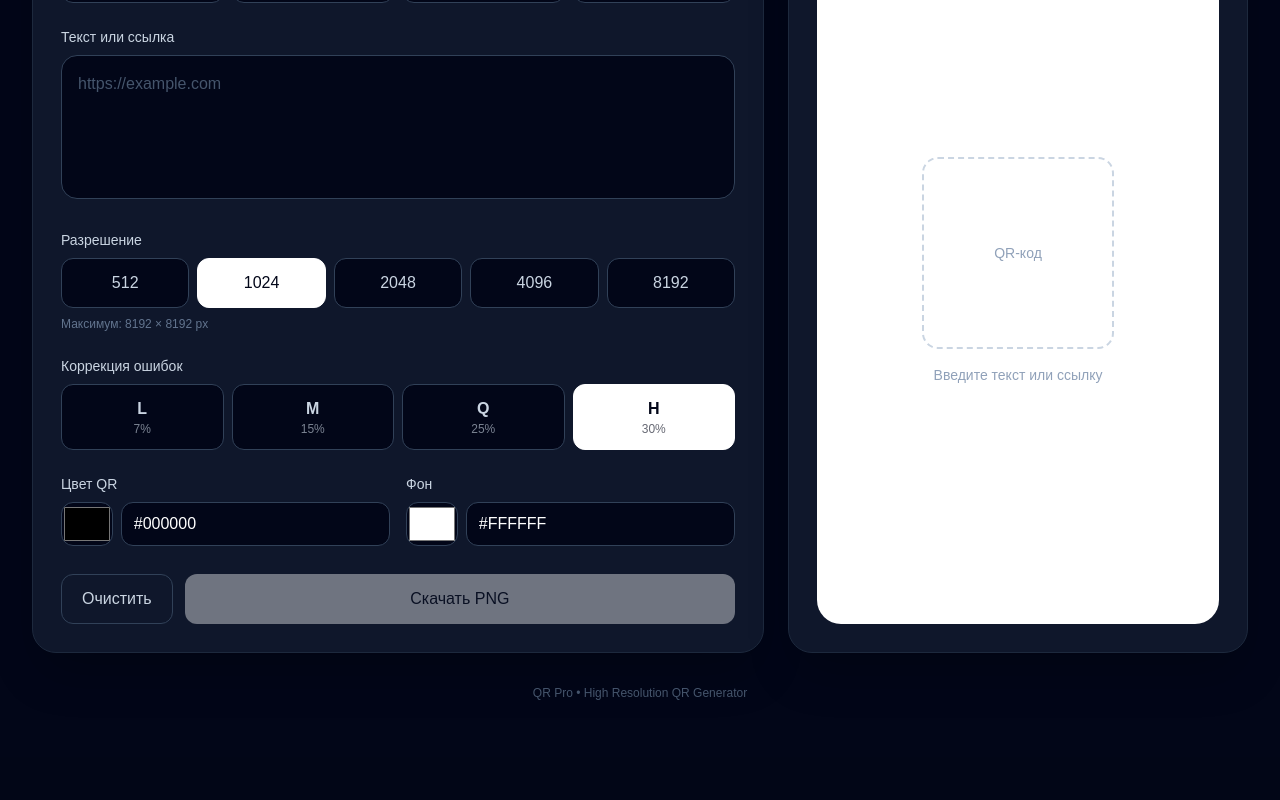
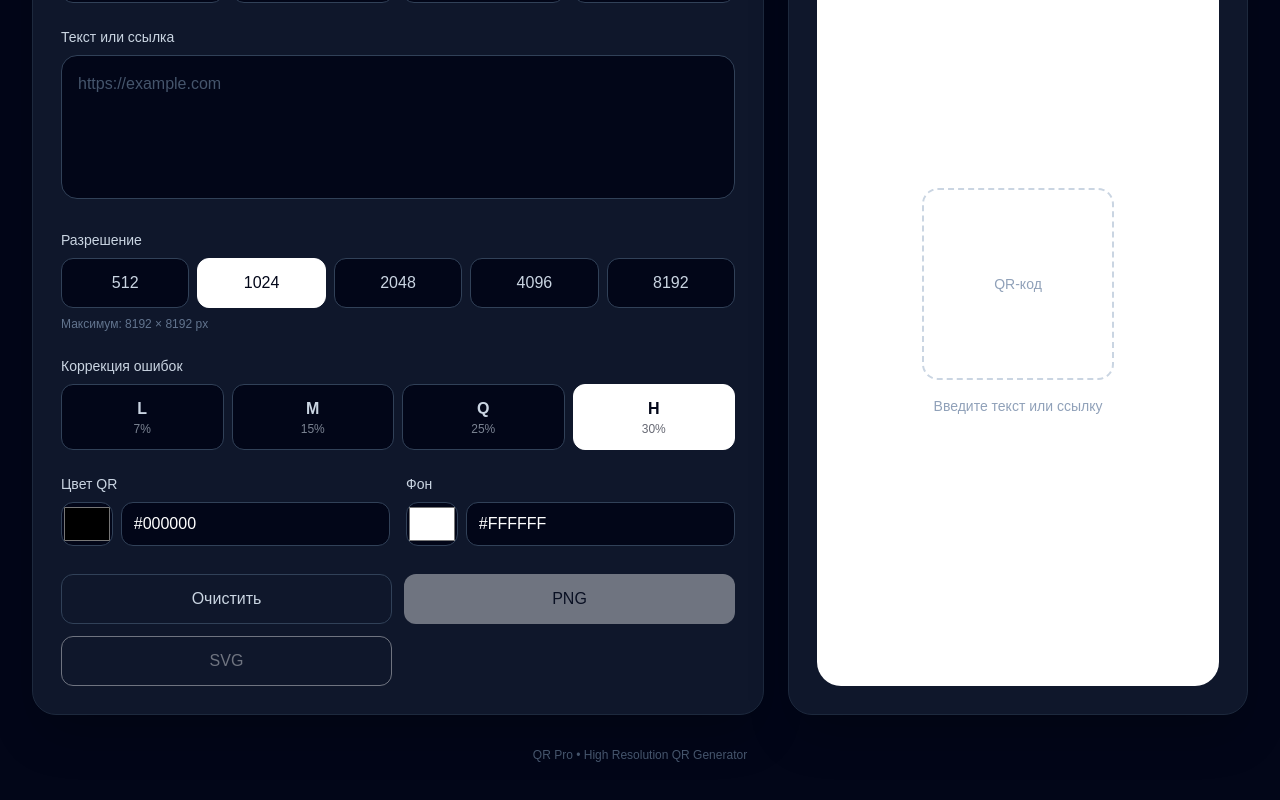
Before and after one commit to edilmurodovich-eng/Generator-qrcodes, a Next.js app: page / in a window 1280 px wide. Shown: the part 288-1088 px from the top of the page. Before the commit the page ends 1045 px from the top, so only its background shows below. Built offline with nearby package versions, Linux system fonts and the light colour scheme.

Commit message:
Update page.tsx

```diff
--- a/app/page.tsx
+++ b/app/page.tsx
@@ -195,6 +195,49 @@ export default function Home() {
     }
   }
 
+  async function downloadSVG() {
+    if (!text.trim()) return;
+
+    try {
+      setDownloading(true);
+
+      const svg = await QRCode.toString(text, {
+        type: "svg",
+        width: size,
+        margin: 4,
+        errorCorrectionLevel: errorLevel,
+        color: {
+          dark: foreground,
+          light: background,
+        },
+      });
+
+      const blob = new Blob([svg], {
+        type: "image/svg+xml;charset=utf-8",
+      });
+
+      const url = URL.createObjectURL(blob);
+
+      const link = document.createElement("a");
+
+      link.href = url;
+      link.download = `qr-pro-${size}x${size}.svg`;
+
+      document.body.appendChild(link);
+      link.click();
+      document.body.removeChild(link);
+
+      setTimeout(() => {
+        URL.revokeObjectURL(url);
+      }, 1000);
+    } catch (error) {
+      console.error("SVG export error:", error);
+      alert("Не удалось создать SVG.");
+    } finally {
+      setDownloading(false);
+    }
+  }
+
   function clearAll() {
     setText("");
     setGenerated(false);
@@ -246,6 +289,7 @@ export default function Home() {
               </label>
 
               <div className="grid grid-cols-2 gap-2 sm:grid-cols-4">
+
                 {["URL", "Текст", "Wi-Fi", "Контакт"].map(
                   (type) => (
                     <button
@@ -257,6 +301,7 @@ export default function Home() {
                     </button>
                   )
                 )}
+
               </div>
             </div>
 
@@ -283,6 +328,7 @@ export default function Home() {
               </label>
 
               <div className="grid grid-cols-3 gap-2 sm:grid-cols-5">
+
                 {sizes.map((value) => (
                   <button
                     key={value}
@@ -297,6 +343,7 @@ export default function Home() {
                     {value}
                   </button>
                 ))}
+
               </div>
 
               <p className="mt-2 text-xs text-slate-500">
@@ -312,6 +359,7 @@ export default function Home() {
               </label>
 
               <div className="grid grid-cols-4 gap-2">
+
                 {[
                   ["L", "7%"],
                   ["M", "15%"],
@@ -341,6 +389,7 @@ export default function Home() {
                     </div>
                   </button>
                 ))}
+
               </div>
             </div>
 
@@ -354,6 +403,7 @@ export default function Home() {
                 </label>
 
                 <div className="flex gap-2">
+
                   <input
                     type="color"
                     value={foreground}
@@ -370,6 +420,7 @@ export default function Home() {
                     }
                     className="w-full rounded-xl border border-slate-700 bg-slate-950 px-3 text-sm uppercase outline-none"
                   />
+
                 </div>
               </div>
 
@@ -379,6 +430,7 @@ export default function Home() {
                 </label>
 
                 <div className="flex gap-2">
+
                   <input
                     type="color"
                     value={background}
@@ -395,14 +447,15 @@ export default function Home() {
                     }
                     className="w-full rounded-xl border border-slate-700 bg-slate-950 px-3 text-sm uppercase outline-none"
                   />
+
                 </div>
               </div>
 
             </div>
 
-            {/* BUTTONS */}
+            {/* DOWNLOAD */}
 
-            <div className="mt-7 flex gap-3">
+            <div className="mt-7 grid grid-cols-2 gap-3">
 
               <button
                 type="button"
@@ -416,11 +469,18 @@ export default function Home() {
                 type="button"
                 onClick={downloadPNG}
                 disabled={!generated || downloading}
-                className="flex-1 rounded-xl bg-white px-5 py-3 text-sm font-bold text-slate-950 transition hover:bg-slate-200 disabled:cursor-not-allowed disabled:opacity-40"
+                className="rounded-xl bg-white px-5 py-3 text-sm font-bold text-slate-950 transition hover:bg-slate-200 disabled:cursor-not-allowed disabled:opacity-40"
               >
-                {downloading
-                  ? "Создание PNG..."
-                  : "Скачать PNG"}
+                {downloading ? "Создание..." : "PNG"}
+              </button>
+
+              <button
+                type="button"
+                onClick={downloadSVG}
+                disabled={!generated || downloading}
+                className="rounded-xl border border-white px-5 py-3 text-sm font-bold text-white transition hover:bg-white hover:text-slate-950 disabled:cursor-not-allowed disabled:opacity-40"
+              >
+                {downloading ? "Создание..." : "SVG"}
               </button>
 
             </div>
@@ -432,6 +492,7 @@ export default function Home() {
           <section className="flex min-h-[520px] flex-col rounded-3xl border border-slate-800 bg-slate-900 p-5 shadow-2xl sm:p-7">
 
             <div className="mb-5">
+
               <h2 className="text-xl font-semibold">
                 Предпросмотр
               </h2>
@@ -441,6 +502,7 @@ export default function Home() {
                   ? `${size} × ${size} px`
                   : "Введите данные"}
               </p>
+
             </div>
 
             <div className="flex flex-1 items-center justify-center overflow-hidden rounded-3xl bg-white p-5">
@@ -502,6 +564,8 @@ export default function Home() {
 
         </div>
 
+        {/* FOOTER */}
+
         <footer className="py-8 text-center text-xs text-slate-600">
           QR Pro • High Resolution QR Generator
         </footer>
```
